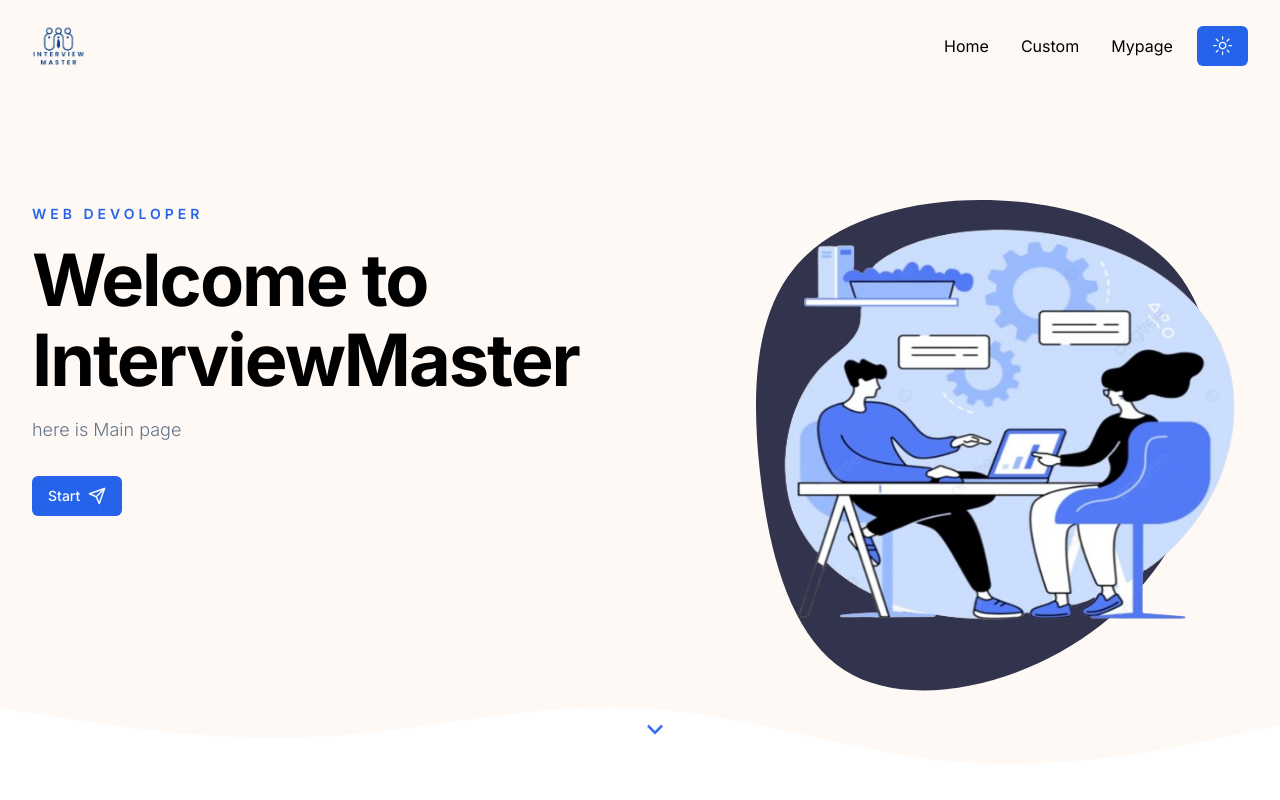
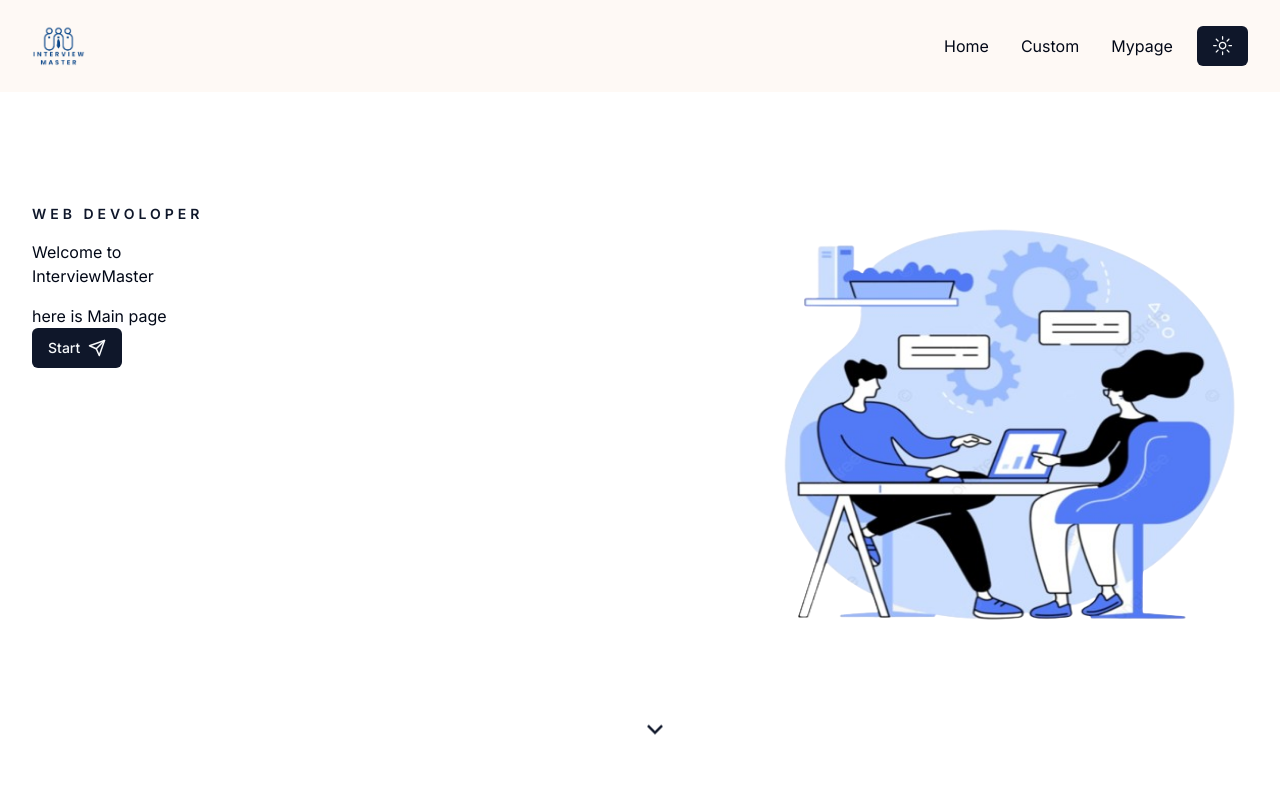
Before and after one commit to bo-lim/InterviewMaster, a Next.js app in the folder Frontend/: page / in a window 1280 px wide. Shown: the top 800 px of the page. Built offline with nearby package versions, Linux system fonts and the light colour scheme.

Commit message:
@bo-lim add recording features

```diff
--- a/Frontend/app/globals.css
+++ b/Frontend/app/globals.css
@@ -2,84 +2,68 @@
   @tailwind components;
   @tailwind utilities;
 
-/* :root {
-  --foreground-rgb: 0, 0, 0;
-  --background-start-rgb: 214, 219, 220;
-  --background-end-rgb: 255, 255, 255;
-} */
-
-/* @media (prefers-color-scheme: dark) {
-  :root {
-    --foreground-rgb: 255, 255, 255;
-    --background-start-rgb: 0, 0, 0;
-    --background-end-rgb: 0, 0, 0;
-  }
-} */
-
-body {
-  color: rgb(var(--foreground-rgb));
-  background: linear-gradient(
-      to bottom,
-      transparent,
-      rgb(var(--background-end-rgb))
-    )
-    rgb(var(--background-start-rgb));
-}
-
-@layer utilities {
-  .text-balance {
-    text-wrap: balance;
-  }
-}
-
-@layer base {
   @layer base {
     :root {
       --background: 0 0% 100%;
       --foreground: 222.2 84% 4.9%;
+
       --card: 0 0% 100%;
       --card-foreground: 222.2 84% 4.9%;
+
       --popover: 0 0% 100%;
       --popover-foreground: 222.2 84% 4.9%;
-        --primary: 221.2 83.2% 53.3%;
+
+      --primary: 222.2 47.4% 11.2%;
       --primary-foreground: 210 40% 98%;
+
       --secondary: 210 40% 96.1%;
       --secondary-foreground: 222.2 47.4% 11.2%;
+
       --muted: 210 40% 96.1%;
       --muted-foreground: 215.4 16.3% 46.9%;
+
       --accent: 210 40% 96.1%;
       --accent-foreground: 222.2 47.4% 11.2%;
+
       --destructive: 0 84.2% 60.2%;
       --destructive-foreground: 210 40% 98%;
+
       --border: 214.3 31.8% 91.4%;
       --input: 214.3 31.8% 91.4%;
-        --ring: 221.2 83.2% 53.3%;
+      --ring: 222.2 84% 4.9%;
+
       --radius: 0.5rem;
     }
 
     .dark {
       --background: 222.2 84% 4.9%;
       --foreground: 210 40% 98%;
+
       --card: 222.2 84% 4.9%;
       --card-foreground: 210 40% 98%;
+
       --popover: 222.2 84% 4.9%;
       --popover-foreground: 210 40% 98%;
-        --primary: 217.2 91.2% 59.8%;
+
+      --primary: 210 40% 98%;
       --primary-foreground: 222.2 47.4% 11.2%;
+
       --secondary: 217.2 32.6% 17.5%;
       --secondary-foreground: 210 40% 98%;
+
       --muted: 217.2 32.6% 17.5%;
       --muted-foreground: 215 20.2% 65.1%;
+
       --accent: 217.2 32.6% 17.5%;
       --accent-foreground: 210 40% 98%;
+
       --destructive: 0 62.8% 30.6%;
       --destructive-foreground: 210 40% 98%;
+
       --border: 217.2 32.6% 17.5%;
       --input: 217.2 32.6% 17.5%;
-        --ring: 224.3 76.3% 48%;
+      --ring: 212.7 26.8% 83.9%;
     }
-    }
-
   }
 
   @layer base {
@@ -90,31 +74,3 @@ body {
       @apply bg-background text-foreground;
     }
   }
-
-  .h1 {
-    @apply text-6xl xl:text-[72px] xl:leading-[80px] tracking-[-2px] font-bold;
-  }
-
-  .h2 {
-    @apply text-4xl font-bold;
-  }
-
-  .h3 {
-    @apply text-3xl font-bold;
-  }
-
-  .h4 {
-    @apply text-[22px] font-semibold;
-  }
-
-  .subtitle {
-    @apply text-muted-foreground text-lg mb-8 font-light;
-  }
-
-  .section-title {
-    @apply text-4xl font-bold relative w-max flex items-center justify-between gap-x-3 before:bg-dots_dark before:dark:bg-dots_dark before:bg-no-repeat before:bg-center before:w-[24px] before:h-[24px];
-  }
-
-  .custom-font {
-    font-family: 'YourChosenFont', sans-serif;  /* Replace 'YourChosenFont' with the name of your font */
-  }
--- a/Frontend/app/interview/page.jsx
+++ b/Frontend/app/interview/page.jsx
@@ -1,6 +1,141 @@
-import React from "react";
+'use client';
+import React, { useEffect, useState } from "react";
+import { useRecordWebcam } from 'react-record-webcam';
+import { PutObjectCommand, S3Client } from "@aws-sdk/client-s3";
+import { AudioRecorder,useAudioRecorder } from 'react-audio-voice-recorder';
+import { PollyClient,SynthesizeSpeechCommand } from "@aws-sdk/client-polly";
+import YouTube, { YouTubeProps } from 'react-youtube';
+import ReactPlayer from 'react-player'
 
 const Interview = () => {
+  const [start, setStart] = useState(0);
+  const {
+    activeRecordings,
+    createRecording,
+    cancelRecording,
+    clearError,
+    clearPreview,
+    closeCamera,
+    download,
+    errorMessage,
+    openCamera,
+    pauseRecording,
+    resumeRecording,
+    startRecording,
+    stopRecording,
+  } = useRecordWebcam();
+
+  const client = new S3Client({
+    region: 'ap-northeast-2',
+    credentials: {
+      accessKeyId: process.env.NEXT_PUBLIC_AWS_ACCESS_KEY_ID,
+      secretAccessKey: process.env.NEXT_PUBLIC_AWS_SECRET_ACCESS_KEY,
+    },
+  });
+  const polly_client = new PollyClient({
+    region: 'ap-northeast-2',
+    credentials: {
+      accessKeyId: process.env.NEXT_PUBLIC_AWS_ACCESS_KEY_ID,
+      secretAccessKey: process.env.NEXT_PUBLIC_AWS_SECRET_ACCESS_KEY,
+    },
+  });
+  const bucket = 'simulation-userdata'
+  const file_name = Date.now();
+  const audio_key = `audio/${file_name + '.mp3'}`;
+  const video_key = `video/${file_name + '.webm'}`;
+  const recorderControls = useAudioRecorder();
+  const addAudioElement = (blob) => {
+    const command = new PutObjectCommand({
+      Key: audio_key,
+      Body: blob,
+      Bucket: bucket,
+    });
+
+    try {
+      const response = client.send(command);
+      console.log(response);
+    } catch (err) {
+      console.error(err);
+    }
+  };
+  const polly = () => {
+    const params = {
+      "OutputFormat": "mp3",
+      "Text": "안녕하세요. 테스트 중입니다.",
+      "TextType": "text",
+      "VoiceId": "Seoyeon"
+    };
+    const command = new SynthesizeSpeechCommand(params);
+    try{
+      polly_client.send(command)
+      .then(async (data) => {
+        // Convert the ArrayBuffer to a Blob
+        console.log(data.AudioStream)
+        const arrayBuffer = await data.AudioStream.transformToByteArray();
+        console.log(arrayBuffer)
+        const blob = new Blob([arrayBuffer], { type: 'audio/mp3' });
+        console.log(blob)
+
+        // Create a URL for the Blob and play the audio
+        const audioUrl = URL.createObjectURL(blob);
+        console.log(audioUrl)
+        const audio = new Audio(audioUrl);
+        console.log(audio)
+        audio.play();
+      })
+    }catch(err){
+      console.log(err);
+    }
+  }
+
+
+  const postVideo = async () => {
+    try {
+      const recording = await createRecording();
+      if (!recording) return;
+      await openCamera(recording.id);
+      await startRecording(recording.id);
+      await new Promise(resolve => setTimeout(resolve, 6000)); // Record for 3 seconds
+      await clickStopButton(recording.id);
+    } catch (error) {
+      console.log({error});
+    }
+  };
+
+  const stopAndUpload = async (recording_id) => {
+    const recorded = await stopRecording(recording_id);
+    const command = new PutObjectCommand({
+      Key: video_key,
+      Body: recorded.blob,
+      Bucket: bucket,
+    });
+    try {
+      const response = await client.send(command);
+      console.log(response);
+    } catch (err) {
+      console.error(err);
+    }
+    await closeCamera(recording_id);
+  };
+
+  const clickStartButton = async () => {
+    postVideo();
+    recorderControls.startRecording();
+  };
+
+  const clickStopButton = async (recording_id) => {
+    recorderControls.stopRecording();
+    stopAndUpload(recording_id);
+  };
+
+  // useEffect(() => {
+  //   if (start == 0) {
+  //     setTimeout(() => console.log("after"), 10000);
+  //     clickStartButton();
+  //     setStart(1);
+  //   }
+  // }, [start]);
+
   return (
     <div className="container mx-auto">
       <div className="my-8">
@@ -13,22 +148,41 @@ const Interview = () => {
       <div className="relative">
         <div className="bg-black text-white rounded-lg overflow-hidden shadow-xl aspect-w-16 aspect-h-9 max-w-5xl mx-auto">
           {/* 비디오 재생을 위한 <video> 태그 */}
-          <video
-            className="w-full h-auto"
-            src="/yotubevideo/interviewmaster.mp4"
-            autoPlay
-            loop
-            muted
-            controls
-          >
-          </video>
+          <ReactPlayer className="w-full h-auto"
+          url='https://www.youtube.com/embed/IFmto-5_oK8?si=7uAh7Lb7A8BLjIM0'
+          muted={true}
+          loop={true}
+          playing={true}
+          volume="0" />
         </div>
+        <button onClick={() => clickStartButton()} className="px-6 py-3 bg-blue-500 text-white rounded-lg hover:bg-blue-600 focus:outline-none focus:ring-2 focus:ring-blue-400">
+          Start
+        </button>
+        <div style={{display: 'none' }}>
+        <AudioRecorder
+          onRecordingComplete={addAudioElement}
+          audioTrackConstraints={{
+            noiseSuppression: true,
+            echoCancellation: true,
+          }}
+          showVisualizer={true}
+          recorderControls={recorderControls}
+        />
+      </div>
       </div>
       <div className="text-center mt-8">
-        <button className="px-6 py-3 bg-blue-500 text-white rounded-lg hover:bg-blue-600 focus:outline-none focus:ring-2 focus:ring-blue-400">
-          Next
-        </button>
+        {activeRecordings.map(recording => (
+          <div key={recording.id}>
+            <h2>{recording.status}</h2>
+            <video style={{display: 'none' }} ref={recording.webcamRef} autoPlay muted/>
+            {/* <video ref={recording.previewRef} autoPlay loop /> */}
+            <button onClick={() => clickStopButton(recording.id)} className="px-6 py-3 bg-blue-500 text-white rounded-lg hover:bg-blue-600 focus:outline-none focus:ring-2 focus:ring-blue-400">
+              Next
+            </button>
+          </div>
+        ))}
       </div>
+
     </div>
   );
 };
--- a/Frontend/tailwind.config.js
+++ b/Frontend/tailwind.config.js
@@ -1,11 +1,13 @@
 /** @type {import('tailwindcss').Config} */
 module.exports = {
+  darkMode: ["class"],
   content: [
-    "./pages/**/*.{js,jsx}",
-    "./components/**/*.{js,jsx}",
-    "./app/**/*.{js,jsx}",
-    "./src/**/*.{js,jsx}",
+    './pages/**/*.{js,jsx}',
+    './components/**/*.{js,jsx}',
+    './app/**/*.{js,jsx}',
+    './src/**/*.{js,jsx}',
   ],
+  prefix: "",
   theme: {
     container: {
       center: true,
@@ -69,17 +71,7 @@ module.exports = {
         "accordion-down": "accordion-down 0.2s ease-out",
         "accordion-up": "accordion-up 0.2s ease-out",
       },
-      backgroundImage: {
-        hero: 'url(/hero/hero-bg.png)',
-        hero_shape: 'url(/hero/shape-1.svg)',
-        hero_shape2_light: 'url(/hero/shape-2-light.svg)',
-        hero_shape2_dark: 'url(/hero/shape-2-dark.svg)',
-        about_shape_dark: 'url(/about/shape-dark.svg)',
-        dots_light: 'url(/dots-light.svg)',
-        dots_dark: 'url(/dots-dark.svg)',
-      },
     },
   },
-  darkMode: ["class"],
-  plugins: [],
-};
+  plugins: [require("tailwindcss-animate")],
+}
```
Also changed, not shown: Frontend/package.json (+7 -0 lines), 2 other files (tests, documents, lock files or other folders). Lines whose indentation alone changed are shown as unchanged.
